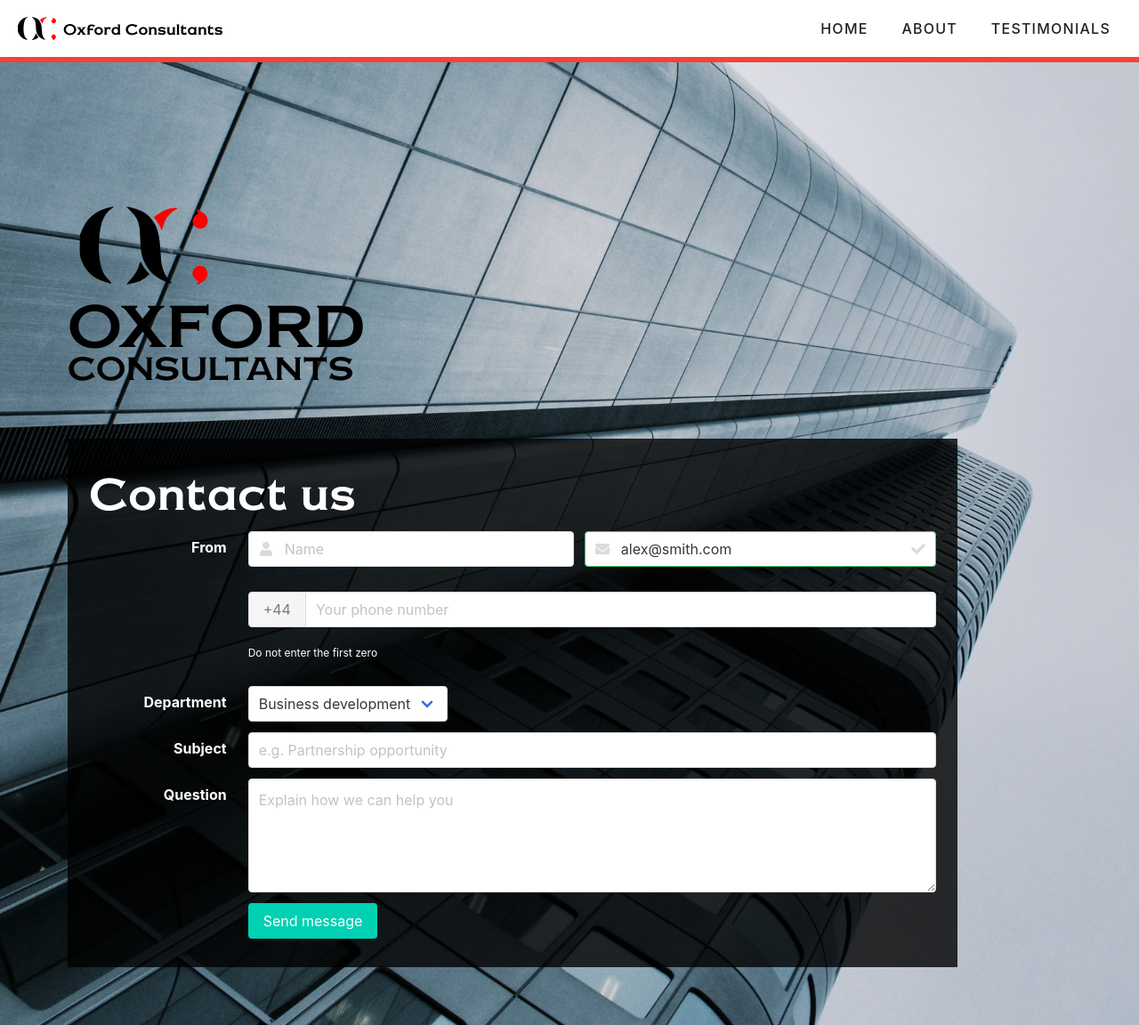
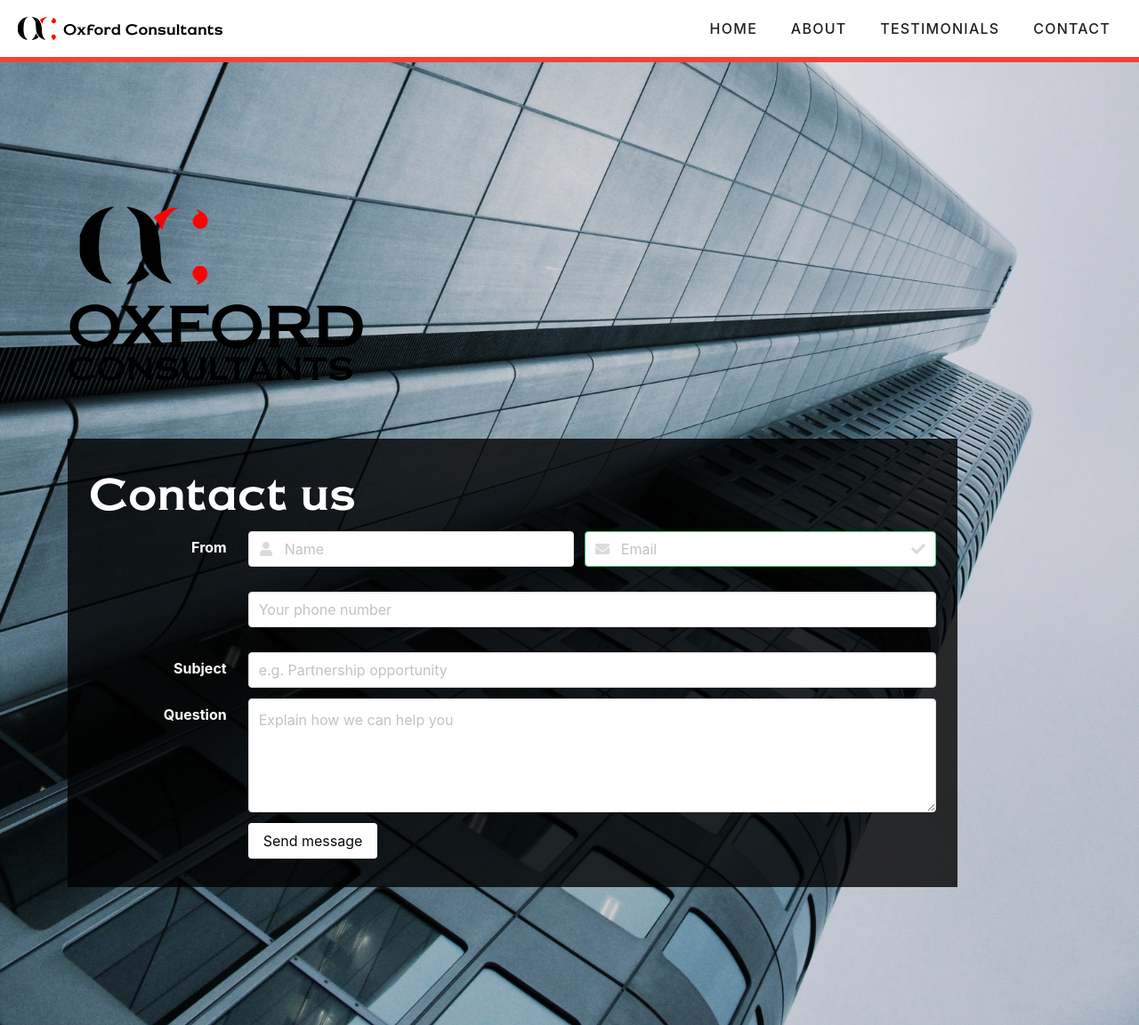
Before and after one commit to choeysnax/oxfordconsultants, a Django app: page /fr/contact in a window 1280 px wide. Shown: the top 1152 px of the page at 89% size. Run offline with Django 3.2, Linux system fonts and the light colour scheme; some libraries are stand-ins or nearby versions; some web fonts are replaced.

Commit message:
minor changes

```diff
--- a/frontend/templates/frontend/base.html
+++ b/frontend/templates/frontend/base.html
@@ -152,27 +152,21 @@
                     <div class="column">
                         <div class="columns">
                             <div class="column is-2">
-                                <a href="{% url 'frontend:index' %}"
+                                <a href="{% url 'frontend:home' %}"
                                    class="is-uppercase w3-text-white w3-border-bottom">
-                                    About us
+                                    Home
                                 </a>
                             </div>
                             <div class="column is-2">
-                                <a href="{% url 'frontend:index' %}"
+                                <a href="{% url 'frontend:about' %}"
                                    class="is-uppercase w3-text-white w3-border-bottom">
-                                    Contact us
+                                    About
                                 </a>
                             </div>
                             <div class="column is-2">
-                                <a href="{% url 'frontend:index' %}"
+                                <a href="{% url 'frontend:contact' %}"
                                    class="is-uppercase w3-text-white w3-border-bottom">
-                                    Careers
-                                </a>
-                            </div>
-                            <div class="column is-2">
-                                <a href="{% url 'frontend:index' %}"
-                                   class="is-uppercase w3-text-white w3-border-bottom">
-                                    Locations
+                                    Contact
                                 </a>
                             </div>
                         </div>
@@ -206,12 +200,8 @@
                 <div class="level-left">
                     <div class="level-item"><a href="" class="w3-text-white w3-border-bottom">Privacy Statement</a>
                     </div>
-                    <div class="level-item"><a href="" class="w3-text-white w3-border-bottom">Terms and
-                        Conditions</a>
-                    </div>
-                    <div class="level-item"><a href="" class="w3-text-white w3-border-bottom">Cookie Policy</a>
-                    </div>
-                    <div class="level-item"><a href="" class="w3-text-white w3-border-bottom">Sitemap</a></div>
+                    <div class="level-item"><a href="{% url 'django.contrib.sitemaps.views.sitemap' %}"
+                                               class="w3-text-white w3-border-bottom">Sitemap</a></div>
                 </div>
                 <div class="level-right w3-center">
                     <div class="level-item"><a href="" class="w3-text-white">© 2020 Oxford Consultants. All Rights
--- a/frontend/templates/frontend/contact.html
+++ b/frontend/templates/frontend/contact.html
@@ -1,7 +1,7 @@
 {% extends 'frontend/base.html' %}
 {% load static %}
 {% block page_title %}
-    {{ service.title }}
+    Contact
 {% endblock %}
 {% block extra_head %}
     <style>
@@ -28,7 +28,8 @@
                 <br>
                 <div class="bgoverlay w3-padding-large w3-padding-32" style="max-width: 1000px;">
                     <h1 class="w3-xxxlarge">Contact us</h1>
-                    <div class="w3-xlarge">
+                    <form class="w3-xlarge" method="post">
+                        {% csrf_token %}
                         <div class="field is-horizontal">
                             <div class="field-label is-normal">
                                 <label class="label w3-text-white">From</label>
@@ -36,16 +37,15 @@
                             <div class="field-body">
                                 <div class="field">
                                     <p class="control is-expanded has-icons-left">
-                                        <input class="input" type="text" placeholder="Name">
+                                        <input class="input" type="text" placeholder="Name" name="name">
                                         <span class="icon is-small is-left">
-          <i class="fas fa-user"></i>
-        </span>
+                                          <i class="fas fa-user"></i>
+                                        </span>
                                     </p>
                                 </div>
                                 <div class="field">
                                     <p class="control is-expanded has-icons-left has-icons-right">
-                                        <input class="input is-success" type="email" placeholder="Email"
-                                               value="alex@smith.com">
+                                        <input class="input is-success" type="email" placeholder="Email" name="email">
                                         <span class="icon is-small is-left">
           <i class="fas fa-envelope"></i>
         </span>
@@ -62,40 +62,14 @@
                             <div class="field-body">
                                 <div class="field is-expanded">
                                     <div class="field has-addons">
-                                        <p class="control">
-                                            <a class="button is-static">
-                                                +44
-                                            </a>
+                                        <p class="control is-expanded">
+                                            <input name="phone" class="input" type="tel"
+                                                   placeholder="Your phone number">
                                         </p>
-                                        <p class="control is-expanded">
-                                            <input class="input" type="tel" placeholder="Your phone number">
-                                        </p>
-                                    </div>
-                                    <p class="help">Do not enter the first zero</p>
-                                </div>
-                            </div>
-                        </div>
-
-                        <div class="field is-horizontal">
-                            <div class="field-label is-normal">
-                                <label class="label w3-text-white">Department</label>
-                            </div>
-                            <div class="field-body">
-                                <div class="field is-narrow">
-                                    <div class="control">
-                                        <div class="select is-fullwidth">
-                                            <select>
-                                                <option>Business development</option>
-                                                <option>Marketing</option>
-                                                <option>Sales</option>
-                                            </select>
-                                        </div>
                                     </div>
                                 </div>
                             </div>
                         </div>
-
-
                         <div class="field is-horizontal">
                             <div class="field-label is-normal">
                                 <label class="label w3-text-white">Subject</label>
@@ -103,7 +77,7 @@
                             <div class="field-body">
                                 <div class="field">
                                     <div class="control">
-                                        <input class="input" type="text"
+                                        <input name="subject" class="input" type="text"
                                                placeholder="e.g. Partnership opportunity">
                                     </div>
                                 </div>
@@ -117,7 +91,8 @@
                             <div class="field-body">
                                 <div class="field">
                                     <div class="control">
-                                        <textarea class="textarea" placeholder="Explain how we can help you"></textarea>
+                                        <textarea name="message" class="textarea"
+                                                  placeholder="Explain how we can help you"></textarea>
                                     </div>
                                 </div>
                             </div>
@@ -130,14 +105,14 @@
                             <div class="field-body">
                                 <div class="field">
                                     <div class="control">
-                                        <button class="button is-primary">
+                                        <button class="button is-white" type="submit">
                                             Send message
                                         </button>
                                     </div>
                                 </div>
                             </div>
                         </div>
-                    </div>
+                    </form>
                 </div>
             </div>
         </div>
--- a/frontend/templates/frontend/partials/navigation.html
+++ b/frontend/templates/frontend/partials/navigation.html
@@ -10,9 +10,9 @@
 {#<v-btn text href="{% url 'frontend:about' %}">#}
 {#    Articles#}
 {#</v-btn>#}
-{#<v-btn text href="{% url 'frontend:contact' %}">#}
-{#    Contact#}
-{#</v-btn>#}
+<v-btn text href="{% url 'frontend:contact' %}">
+    Contact
+</v-btn>
 {#<v-btn text>#}
 {#    <div class="control has-icons-left">#}
 {#        <div class="select is-rounded">#}
--- a/frontend/views.py
+++ b/frontend/views.py
@@ -1,3 +1,5 @@
+from django import forms
+from django.contrib import messages
 from django.shortcuts import render, redirect
 # Create your views here.
 from django.urls import reverse
@@ -89,7 +91,7 @@
                 """,
         'title': 'Liquidation',
         'slug': 'liquidation',
-        'icon': '<i class="fas fa-tint fa-2x"></i>',
+        'icon': '<i class="fas fa-coins fa-2x"></i>',
     },
     {
         'description': """
@@ -140,7 +142,24 @@
 
 
 def contact_view(request):
-    return render(request, 'frontend/contact.html')
+    class ContactForm(forms.Form):
+        name = forms.CharField(max_length=500, widget=forms.Textarea())
+        email = forms.EmailField()
+        phone = forms.CharField(max_length=500, widget=forms.Textarea())
+        subject = forms.CharField(max_length=500, widget=forms.Textarea())
+        message = forms.CharField(max_length=500, widget=forms.Textarea())
+
+    if request.method == 'POST':
+        contact_form = ContactForm(request.POST)
+        if contact_form.is_valid():
+            messages.success(request, 'Message has successfully been submitted')
+        pass
+    else:
+        contact_form = ContactForm()
+    context = {
+        'contact_form': contact_form
+    }
+    return render(request, 'frontend/contact.html', context)
 
 
 def services_view(request, slug):
--- a/oxfordconsultants/settings/base.py
+++ b/oxfordconsultants/settings/base.py
@@ -72,6 +72,7 @@
     'whitenoise.runserver_nostatic',
     'django.contrib.staticfiles',
     'django.contrib.sites',
+    'django.contrib.sitemaps'
 
 ]
 
--- a/oxfordconsultants/urls.py
+++ b/oxfordconsultants/urls.py
@@ -1,11 +1,17 @@
 from django.conf import settings
 from django.conf.urls import include, url
 from django.contrib import admin
+from django.contrib.sitemaps.views import sitemap
 from django.urls import path
 from wagtail.admin import urls as wagtailadmin_urls
 from wagtail.documents import urls as wagtaildocs_urls
 
+from oxfordconsultants.sitemap import StaticViewSitemap
 from search import views as search_views
+
+sitemaps = {
+    'static': StaticViewSitemap,
+}
 
 urlpatterns = [
     url(r'^backend/', admin.site.urls),
@@ -24,6 +30,8 @@
     # Alternatively, if you want Wagtail pages to be served from a subpath
     # of your site, rather than the site root:
     #    url(r'^pages/', include(wagtail_urls)),
+    path('sitemap.xml', sitemap, {'sitemaps': sitemaps},
+         name='django.contrib.sitemaps.views.sitemap')
 ]
 
 if settings.DEBUG:
```
Also changed, not shown: frontend/templates/frontend/index.html (+6 -2 lines), oxfordconsultants/sitemap.py (added, +25 -0 lines).
